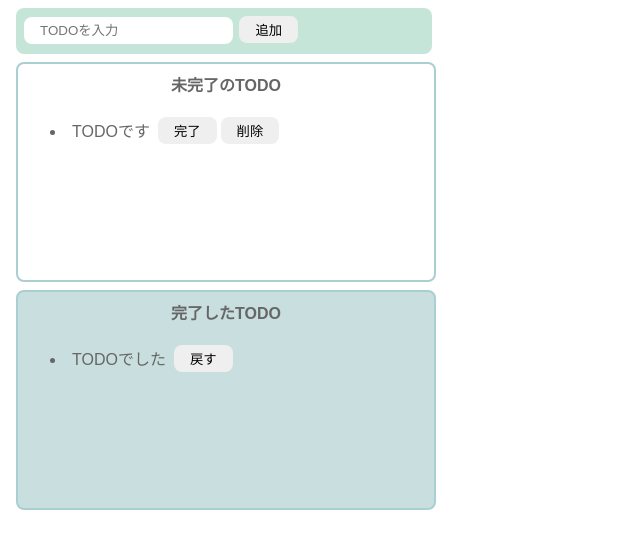
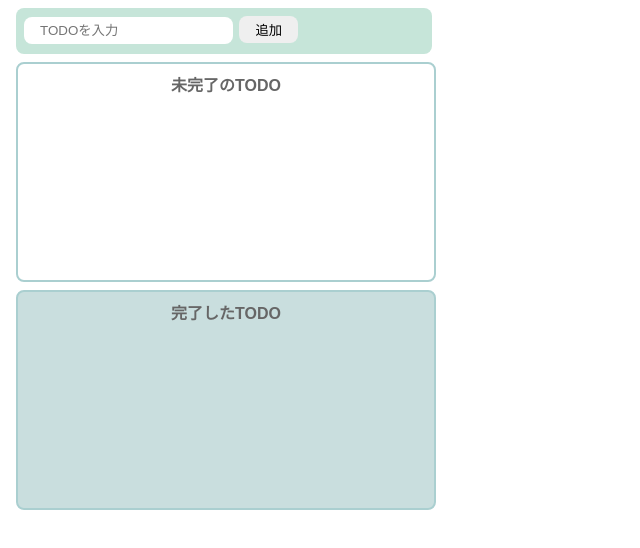
Before and after one commit to KyoheiTashiro/vanilla-todo, a website built with Vite: page index.html in a window 1280 px wide. Shown: the whole page, without its empty margins (0-640 px from the left). Built offline with nearby package versions, Linux system fonts and the light colour scheme.

Commit message:
remove default li

```diff
--- a/index.html
+++ b/index.html
@@ -5,35 +5,19 @@
     <meta charset="UTF-8" />
     <link rel="stylesheet" href="./style.css">
   </head>
-
   <body>
     <div class="input-area">
       <input id="add-text" placeholder="TODOを入力" />
       <button id="add-button">追加</button>
     </div>
-
     <div class="incomplete-area">
       <p class="title">未完了のTODO</p>
       <ul id="incomplete-list">
-        <li>
-          <div class="list-row">
-            <p class="todo-item">TODOです</p>
-            <button>完了</button>
-            <button>削除</button>
-          </div>
-        </li>
       </ul>
     </div>
-
     <div class="complete-area">
       <p class="title">完了したTODO</p>
       <ul id="complete-list">
-        <li>
-          <div class="list-row">
-            <p class="todo-item">TODOでした</p>
-            <button>戻す</button>
-          </div>
-        </li>
       </ul>
     </div>
     <script src="./main.js"></script>
```
